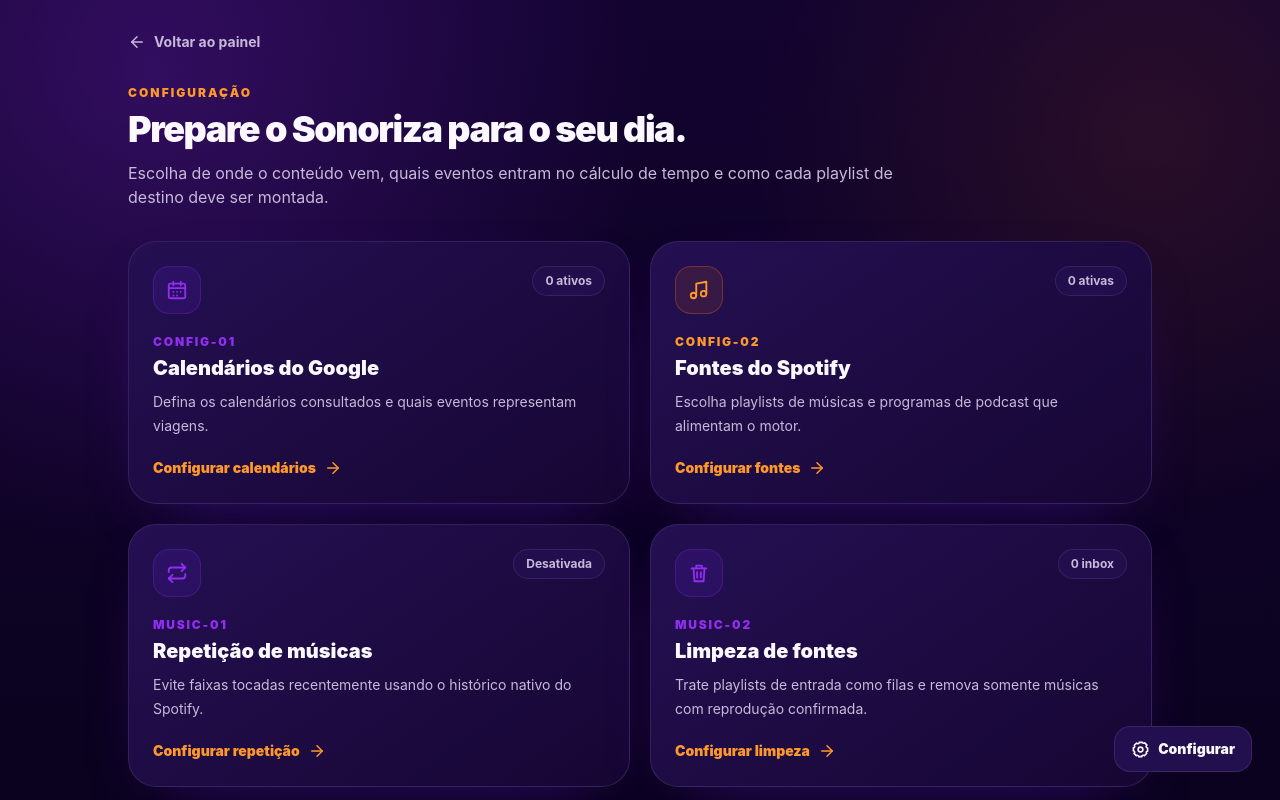
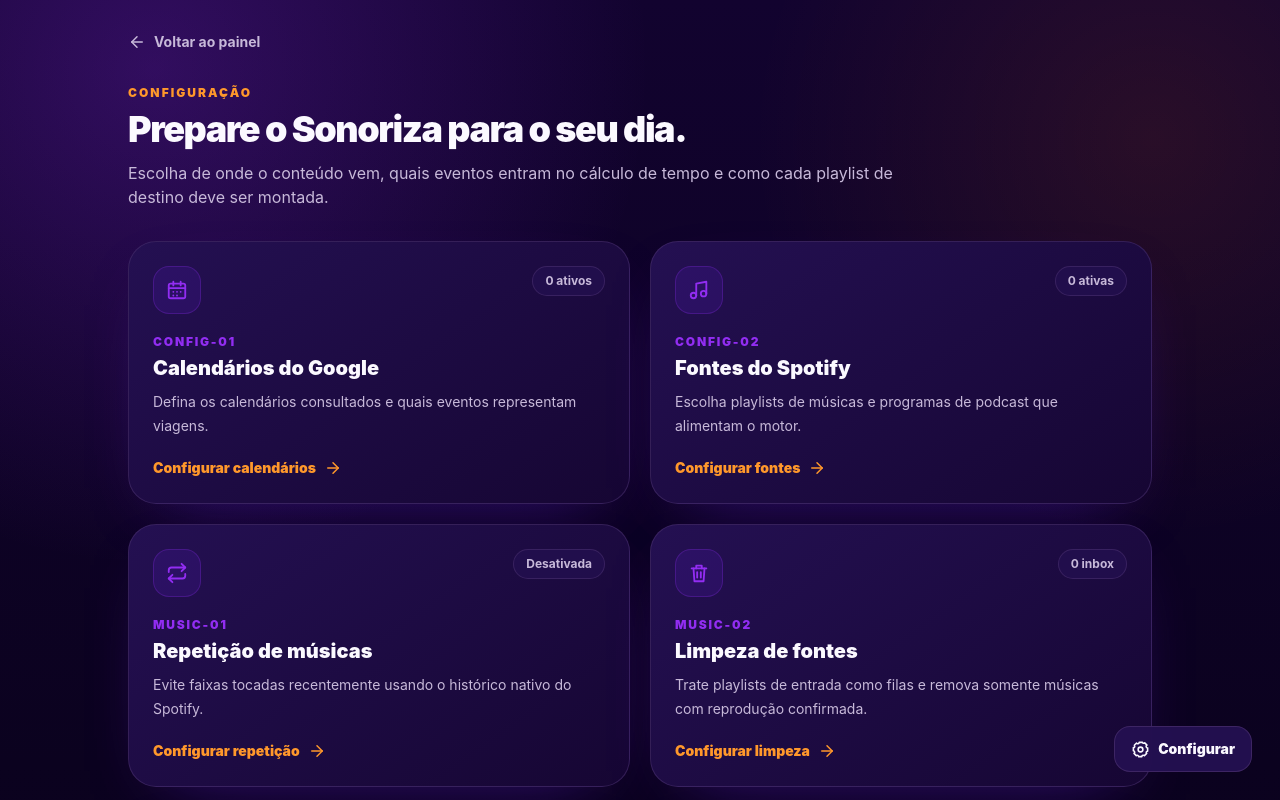
Before and after one commit to marksborn/sonoriza, a Next.js app: page /dashboard/configuracao in a window 1280 px wide. Shown: the top 800 px of the page. Built offline with nearby package versions, Linux system fonts and the light colour scheme; no server answers; the database is empty; sample sign-in values are in the browser's storage.

Commit message:
fix(visual): keep configuration cards in brand purple

```diff
--- a/src/app/dashboard/configuracao/page.tsx
+++ b/src/app/dashboard/configuracao/page.tsx
@@ -14,7 +14,6 @@ type ConfigCardProps = {
   title: string;
   description: string;
   action: string;
-  accent?: boolean;
 };
 
 function ConfigCard({
@@ -25,17 +24,16 @@ function ConfigCard({
   title,
   description,
   action,
-  accent = false,
 }: ConfigCardProps) {
   return (
     <Link href={href} className="product-panel group p-6 transition hover:-translate-y-0.5 hover:border-brand-400/45">
       <div className="flex items-start justify-between gap-4">
-        <span className={accent ? "product-icon-tile-accent" : "product-icon-tile"}>
+        <span className="product-icon-tile">
           <UiIcon name={icon} size={22} />
         </span>
         <span className="product-badge">{badge}</span>
       </div>
-      <p className={`mt-5 text-xs font-black uppercase tracking-[0.15em] ${accent ? "text-accent-400" : "text-brand-400"}`}>
+      <p className="mt-5 text-xs font-black uppercase tracking-[0.15em] text-brand-400">
         {code}
       </p>
       <h2 className="mt-1 text-xl font-black text-ink-inverse">{title}</h2>
@@ -138,7 +136,6 @@ export default async function ConfigurationHubPage() {
             title="Fontes do Spotify"
             description="Escolha playlists de músicas e programas de podcast que alimentam o motor."
             action="Configurar fontes"
-            accent
           />
 
           <ConfigCard
@@ -169,7 +166,6 @@ export default async function ConfigurationHubPage() {
             title="Alimentação da inbox"
             description="Traga novidades, músicas curtidas e álbuns para a Escutar sem depender de IFTTT."
             action="Configurar alimentação"
-            accent
           />
 
           <ConfigCard
@@ -190,7 +186,6 @@ export default async function ConfigurationHubPage() {
             title="Revisar e testar"
             description="Confira conexões e regras, corrija pendências e simule antes da geração real."
             action="Revisar configuração"
-            accent
           />
         </div>
       </div>
```
